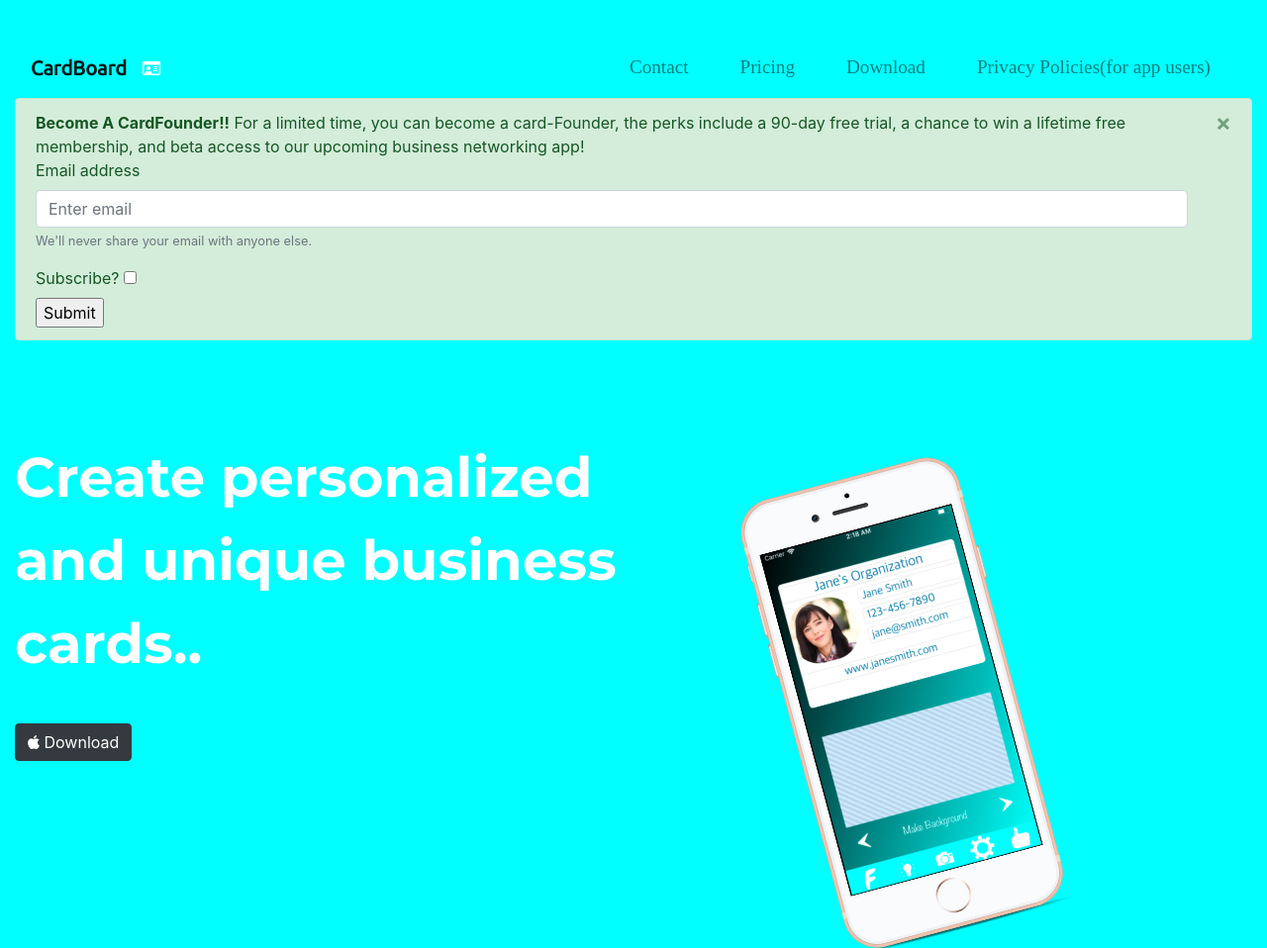
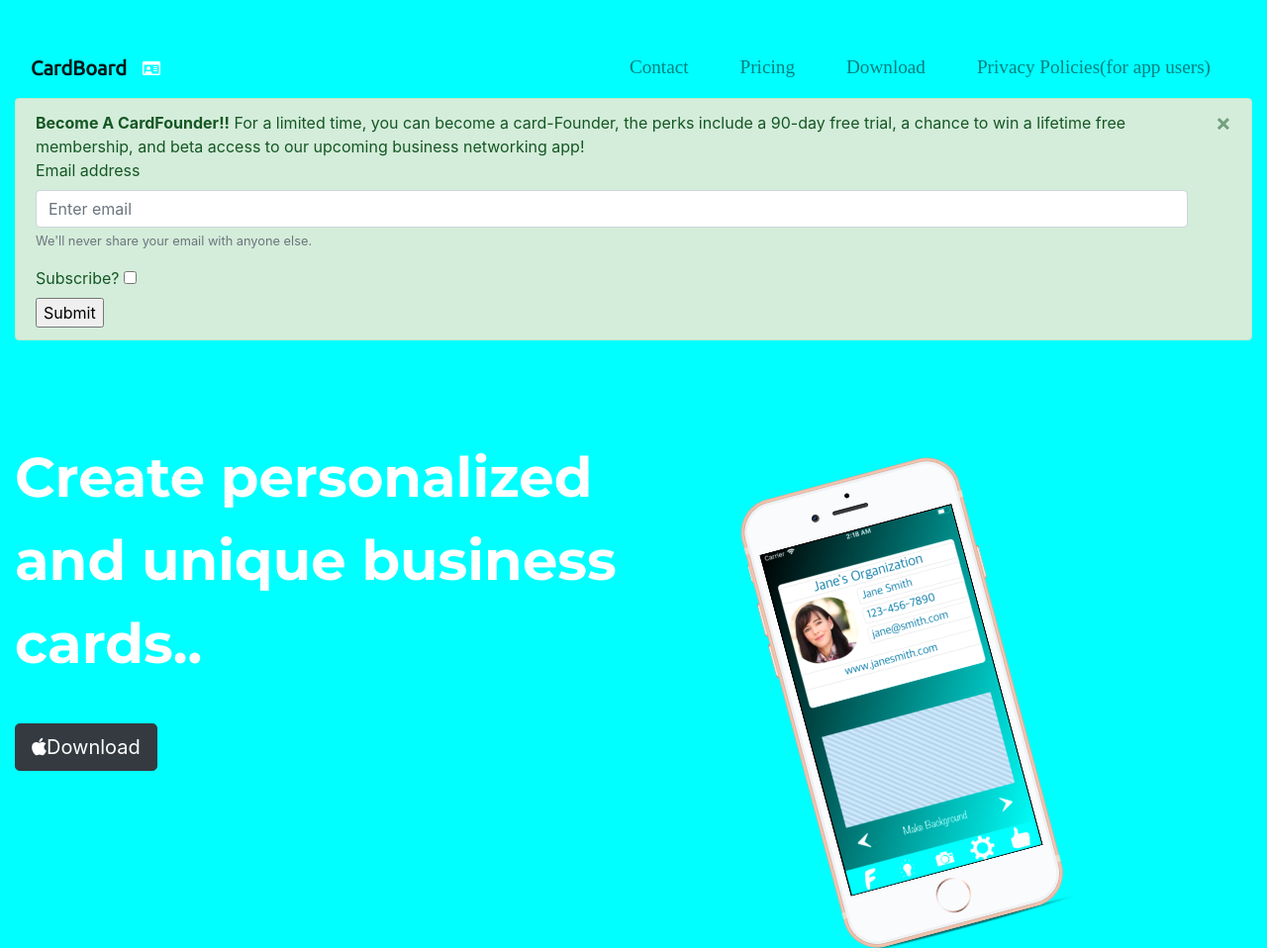
Before and after one commit to lupusSole/cardBoard, a plain HTML site: page index.html in a window 1280 px wide. Shown: the top 958 px of the page at 99% size. Drawn offline with nearby package versions, Linux system fonts and the light colour scheme.

Commit message:
Add files via upload

```diff
--- a/index.html
+++ b/index.html
@@ -83,7 +83,7 @@
         <div class="col-lg-6">
 
           <h1 class="titleScript">Create personalized and unique business cards..</h1>
-          <button type="button" class="btn btn-dark btn-large download-button"><i class="fab fa-apple"></i> Download</button>
+          <a class="download-button btn btn-lg btn-dark" href="https://apps.apple.com/app/id1465011805"><i class="fab fa-apple"></i>Download</a>
           <!-- <button type="button" class="btn btn-outline-light btn-large download-button"><i class="fab fa-google-play"></i> Download</button> -->
         </div>
 
```
